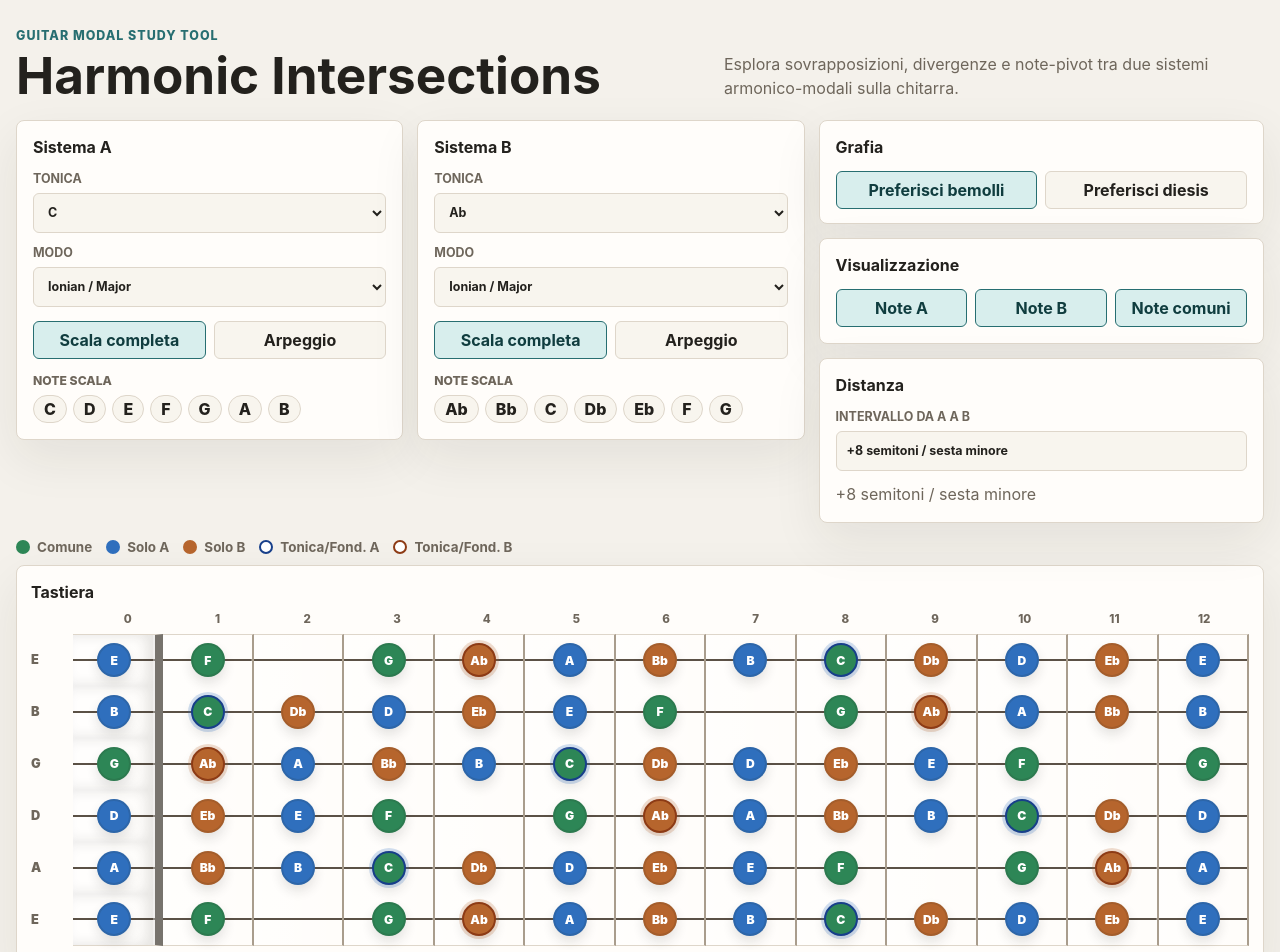
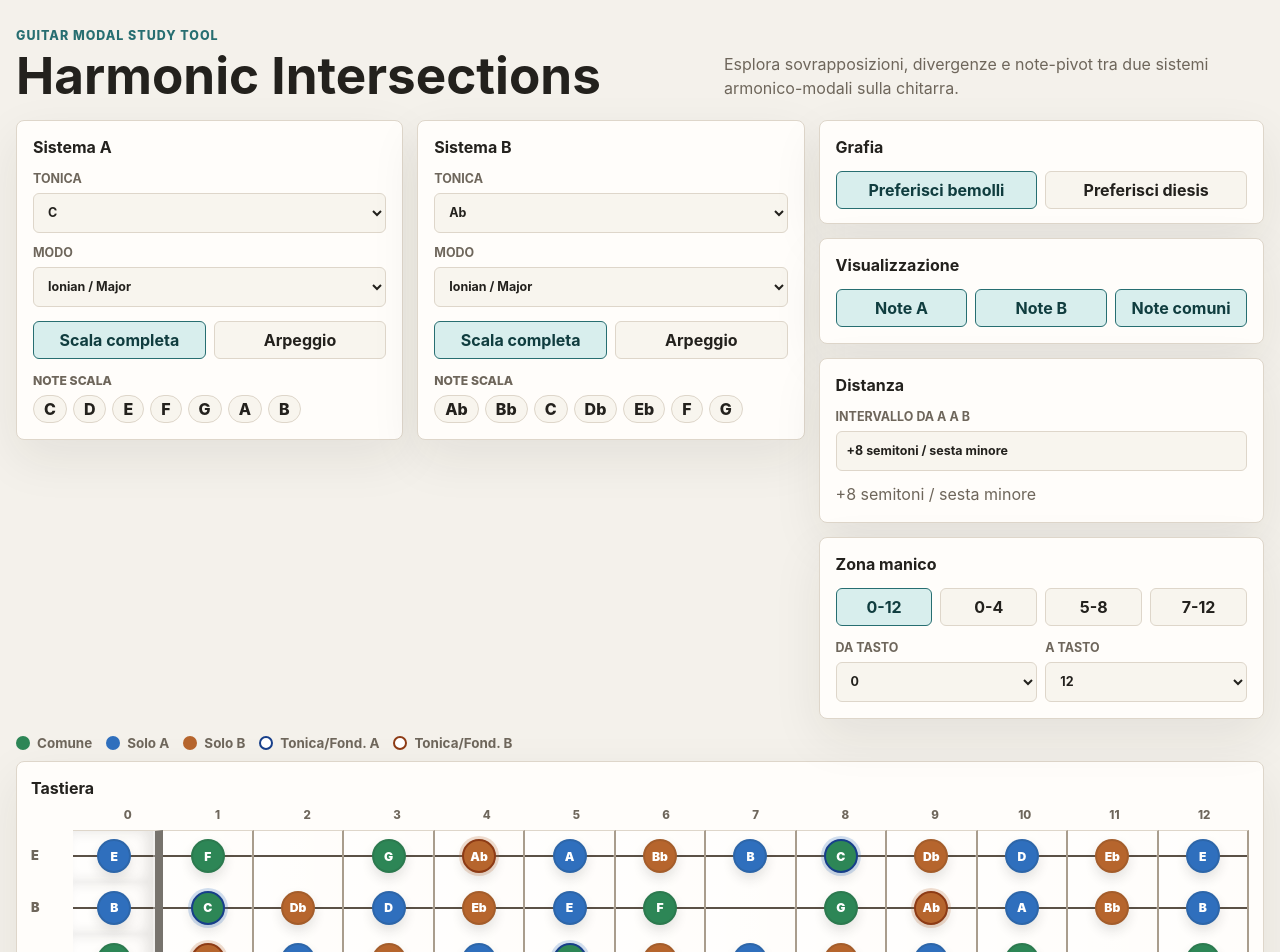
Before and after one commit to sandropizzichelli/harmonic-intersections, a React (Vite) app: page / in a window 1280 px wide. Shown: the top 952 px of the page. Built offline with nearby package versions, Linux system fonts and the light colour scheme.

Commit message:
Add fretboard range filter

```diff
--- /dev/null
+++ b/src/components/FretRangeSelector.tsx
@@ -0,0 +1,75 @@
+export type FretRange = {
+  start: number;
+  end: number;
+};
+
+type Props = {
+  range: FretRange;
+  maxFret?: number;
+  onChange: (range: FretRange) => void;
+};
+
+const PRESETS: { label: string; range: FretRange }[] = [
+  { label: "0-12", range: { start: 0, end: 12 } },
+  { label: "0-4", range: { start: 0, end: 4 } },
+  { label: "5-8", range: { start: 5, end: 8 } },
+  { label: "7-12", range: { start: 7, end: 12 } }
+];
+
+export function FretRangeSelector({ range, maxFret = 12, onChange }: Props) {
+  const fretOptions = Array.from({ length: maxFret + 1 }, (_, fret) => fret);
+  const isPresetActive = (preset: FretRange) => preset.start === range.start && preset.end === range.end;
+
+  return (
+    <section className="panel">
+      <div className="panel-title-row">
+        <h2>Zona manico</h2>
+      </div>
+      <div className="mode-grid fret-range-presets">
+        {PRESETS.map((preset) => (
+          <button
+            className={isPresetActive(preset.range) ? "mode-button active" : "mode-button"}
+            key={preset.label}
+            onClick={() => onChange(preset.range)}
+          >
+            {preset.label}
+          </button>
+        ))}
+      </div>
+      <div className="range-control-grid">
+        <label className="field small-field">
+          <span>Da tasto</span>
+          <select
+            value={range.start}
+            onChange={(event) => {
+              const start = Number(event.target.value);
+              onChange({ start, end: Math.max(start, range.end) });
+            }}
+          >
+            {fretOptions.map((fret) => (
+              <option value={fret} key={fret}>
+                {fret}
+              </option>
+            ))}
+          </select>
+        </label>
+        <label className="field small-field">
+          <span>A tasto</span>
+          <select
+            value={range.end}
+            onChange={(event) => {
+              const end = Number(event.target.value);
+              onChange({ start: Math.min(range.start, end), end });
+            }}
+          >
+            {fretOptions.map((fret) => (
+              <option value={fret} key={fret}>
+                {fret}
+              </option>
+            ))}
+          </select>
+        </label>
+      </div>
+    </section>
+  );
+}
--- a/src/components/Fretboard.tsx
+++ b/src/components/Fretboard.tsx
@@ -2,6 +2,7 @@ import { buildFretboard } from "../music/fretboardMapper";
 import { pitchClassName, type PitchClass } from "../music/pitchClass";
 import type { SpellingPreference } from "../data/noteNames";
 import type { CSSProperties } from "react";
+import type { FretRange } from "./FretRangeSelector";
 
 export type PitchClassVisualState = {
   common: Set<PitchClass>;
@@ -14,6 +15,7 @@ export type PitchClassVisualState = {
 type Props = {
   states: PitchClassVisualState;
   spelling: SpellingPreference;
+  fretRange: FretRange;
   fretCount?: number;
 };
 
@@ -27,7 +29,7 @@ const stateClassFor = (pitchClass: PitchClass, states: PitchClassVisualState) =>
   return classes.join(" ");
 };
 
-export function Fretboard({ states, spelling, fretCount = 12 }: Props) {
+export function Fretboard({ states, spelling, fretRange, fretCount = 12 }: Props) {
   const strings = buildFretboard(fretCount);
   const activePitchClasses = new Set([
     ...states.common,
@@ -52,18 +54,26 @@ export function Fretboard({ states, spelling, fretCount = 12 }: Props) {
           {strings.map((string) => (
             <div className="string-row" key={string[0].stringNumber}>
               <span className="string-label">{string[0].stringName}</span>
-              {string.map((position) => (
-                <div
-                  className={position.fret === 0 ? "fret-cell open-string-cell" : "fret-cell"}
-                  key={`${position.stringNumber}-${position.fret}`}
-                >
-                  {activePitchClasses.has(position.pitchClass) ? (
+              {string.map((position) => {
+                const isInRange = position.fret >= fretRange.start && position.fret <= fretRange.end;
+                const cellClasses = [
+                  "fret-cell",
+                  position.fret === 0 ? "open-string-cell" : "",
+                  isInRange ? "in-range" : "out-of-range"
+                ]
+                  .filter(Boolean)
+                  .join(" ");
+
+                return (
+                  <div className={cellClasses} key={`${position.stringNumber}-${position.fret}`}>
+                    {isInRange && activePitchClasses.has(position.pitchClass) ? (
                     <span className={stateClassFor(position.pitchClass, states)}>
                       {pitchClassName(position.pitchClass, spelling)}
                     </span>
-                  ) : null}
-                </div>
-              ))}
+                    ) : null}
+                  </div>
+                );
+              })}
             </div>
           ))}
         </div>
--- a/src/pages/MainExplorerPage.tsx
+++ b/src/pages/MainExplorerPage.tsx
@@ -3,6 +3,7 @@ import { AppHeader } from "../components/AppHeader";
 import { DisplayPreferences } from "../components/DisplayPreferences";
 import { Fretboard, type PitchClassVisualState } from "../components/Fretboard";
 import { FretboardLegend } from "../components/FretboardLegend";
+import { FretRangeSelector, type FretRange } from "../components/FretRangeSelector";
 import { IntervalSelector } from "../components/IntervalSelector";
 import { MaterialComparisonPanel, type ActiveMaterialSummary } from "../components/MaterialComparisonPanel";
 import { SystemSelector, type MaterialMode } from "../components/SystemSelector";
@@ -42,6 +43,7 @@ export function MainExplorerPage() {
   const [arpeggioTypeB, setArpeggioTypeB] = useState<ArpeggioType>("seventh");
   const [selectedArpeggioA, setSelectedArpeggioA] = useState(0);
   const [selectedArpeggioB, setSelectedArpeggioB] = useState(0);
+  const [fretRange, setFretRange] = useState<FretRange>({ start: 0, end: 12 });
 
   const intervalToB = normalizePitchClass(rootB - rootA);
   const scaleA = useMemo(() => generateScale(rootA, scaleAId, spelling), [rootA, scaleAId, spelling]);
@@ -173,12 +175,13 @@ export function MainExplorerPage() {
           <DisplayPreferences spelling={spelling} onChange={setSpelling} />
           <VisualizationSelector layers={visualizationLayers} onToggle={toggleVisualizationLayer} />
           <IntervalSelector interval={intervalToB} />
+          <FretRangeSelector range={fretRange} onChange={setFretRange} />
         </div>
       </div>
 
       <div className="fretboard-block">
         <FretboardLegend />
-        <Fretboard states={visualStates} spelling={spelling} />
+        <Fretboard states={visualStates} spelling={spelling} fretRange={fretRange} />
       </div>
 
       <MaterialComparisonPanel materialA={materialA} materialB={materialB} comparison={activeComparison} spelling={spelling} />
--- a/src/styles/fretboard.css
+++ b/src/styles/fretboard.css
@@ -106,6 +106,16 @@
     linear-gradient(90deg, rgba(255, 255, 255, 0.55), rgba(255, 255, 255, 0));
 }
 
+.fret-cell.out-of-range {
+  opacity: 0.34;
+}
+
+.fret-cell.in-range {
+  background:
+    linear-gradient(#5b5146, #5b5146) center / 100% 2px no-repeat,
+    linear-gradient(90deg, rgba(255, 255, 255, 0.62), rgba(255, 255, 255, 0.08));
+}
+
 .open-string-cell {
   border-right: 8px solid #77736d;
   background:
--- a/src/styles/layout.css
+++ b/src/styles/layout.css
@@ -159,6 +159,17 @@
   grid-template-columns: repeat(3, minmax(0, 1fr));
 }
 
+.fret-range-presets {
+  grid-template-columns: repeat(4, minmax(0, 1fr));
+}
+
+.range-control-grid {
+  display: grid;
+  grid-template-columns: repeat(2, minmax(0, 1fr));
+  gap: 8px;
+  margin-top: 14px;
+}
+
 .note-chip-group {
   display: grid;
   gap: 7px;
@@ -306,6 +317,8 @@
 
   .mode-grid,
   .mode-grid.three-buttons,
+  .fret-range-presets,
+  .range-control-grid,
   .segmented-control {
     grid-template-columns: 1fr;
   }
```
